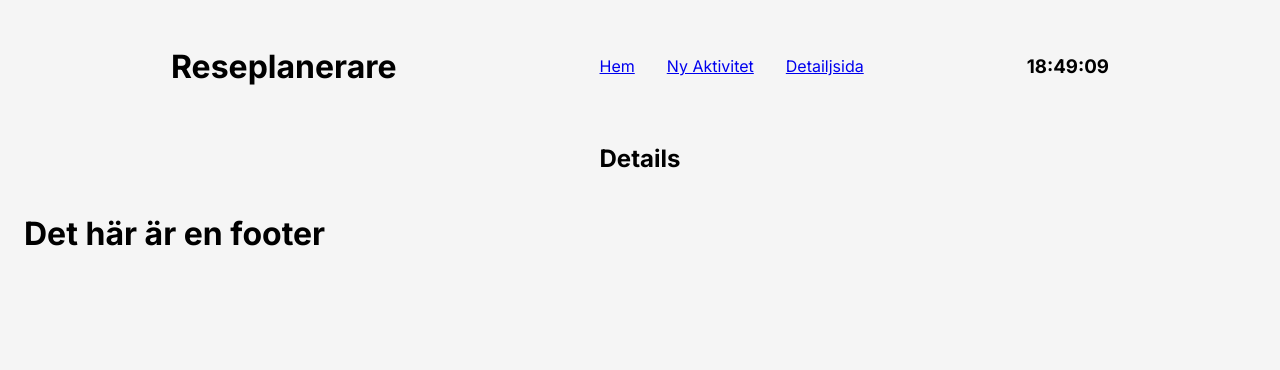
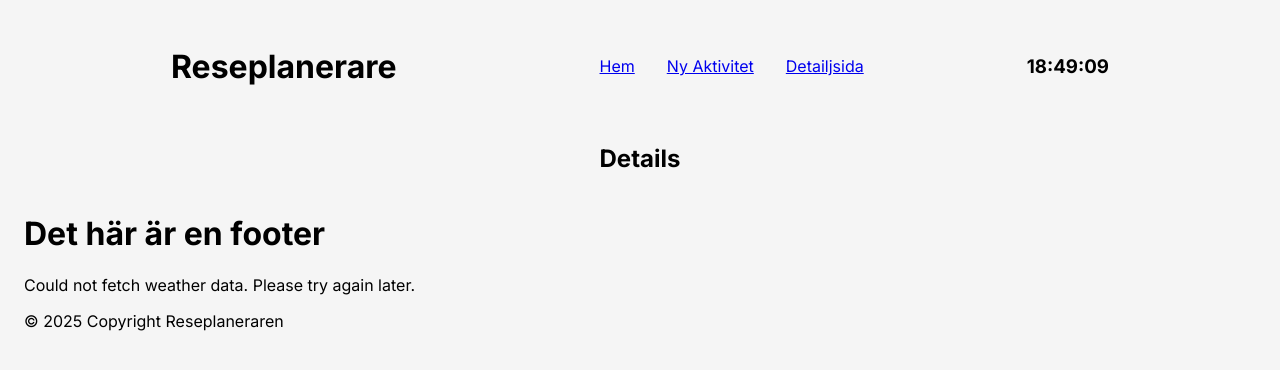
Before and after one commit to jont-ctrl/reseplanerare-react-v3, a React (Vite) app in the folder reseplanerare-react-project/: page /details in a window 1280 px wide. Shown: the top 370 px of the page. Built offline with nearby package versions, Linux system fonts and the light colour scheme; no server answers; the HTML template or start-up script is replaced by a standard one.

Commit message:
Expiry date update
Cleaned up the code and debugged with Ai

```diff
--- a/reseplanerare-react-project/src/components/Footer.jsx
+++ b/reseplanerare-react-project/src/components/Footer.jsx
@@ -2,26 +2,30 @@ import { useEffect, useState } from 'react';
 
 const ApiKey = 'cbd897574f95429ebc6131621250602';
 const URL = `https://api.weatherapi.com/v1/current.json?key=${ApiKey}&q=Stockholm&aqi=no`;
+const CACHE_EXPIRY_TIME = 15 * 60 * 1000; // 15 minutes in milliseconds
 
 function Footer() {
   const [weather, setWeather] = useState(null);
-  const cacheExpiryTime = 15 * 60 * 1000;
+  const [error, setError] = useState(null);
 
-  useEffect(() => {
-    const fetchData = async () => {
+  const fetchWeatherData = async () => {
     const cachedWeather = localStorage.getItem('weatherData');
     const cachedTimestamp = localStorage.getItem('weatherTimestamp');
 
     if (
       cachedWeather &&
       cachedTimestamp &&
-        Date.now() - cachedTimestamp < cacheExpiryTime
+      Date.now() - cachedTimestamp < CACHE_EXPIRY_TIME
     ) {
       setWeather(JSON.parse(cachedWeather));
     } else {
       try {
         const result = await fetch(URL);
+        if (!result.ok) {
+          throw new Error('Failed to fetch weather data');
+        }
         const json = await result.json();
+
         console.log(json);
 
         localStorage.setItem('weatherData', JSON.stringify(json));
@@ -30,23 +34,29 @@ function Footer() {
         setWeather(json);
       } catch (error) {
         console.error('Error fetching weather data:', error);
+        setError('Could not fetch weather data. Please try again later.');
       }
     }
   };
 
-    fetchData();
+  useEffect(() => {
+    fetchWeatherData();
   }, []);
 
   return (
     <footer>
       <h1>Det här är en footer</h1>
-      {weather && (
+      {error ? (
+        <p>{error}</p>
+      ) : (
+        weather && (
           <>
             <p>{`Tempraturen i Stockholm är: ${weather.current.temp_c}°C men det känns som ${weather.current.feelslike_c}°C`}</p>
             <p>{`Senast uppdaterad: ${weather.current.last_updated}`}</p>
+          </>
+        )
+      )}
       <p>&copy; {new Date().getFullYear()} Copyright Reseplaneraren</p>
-        </>
-      )}
     </footer>
   );
 }
```
Lines whose indentation alone changed are shown as unchanged.
